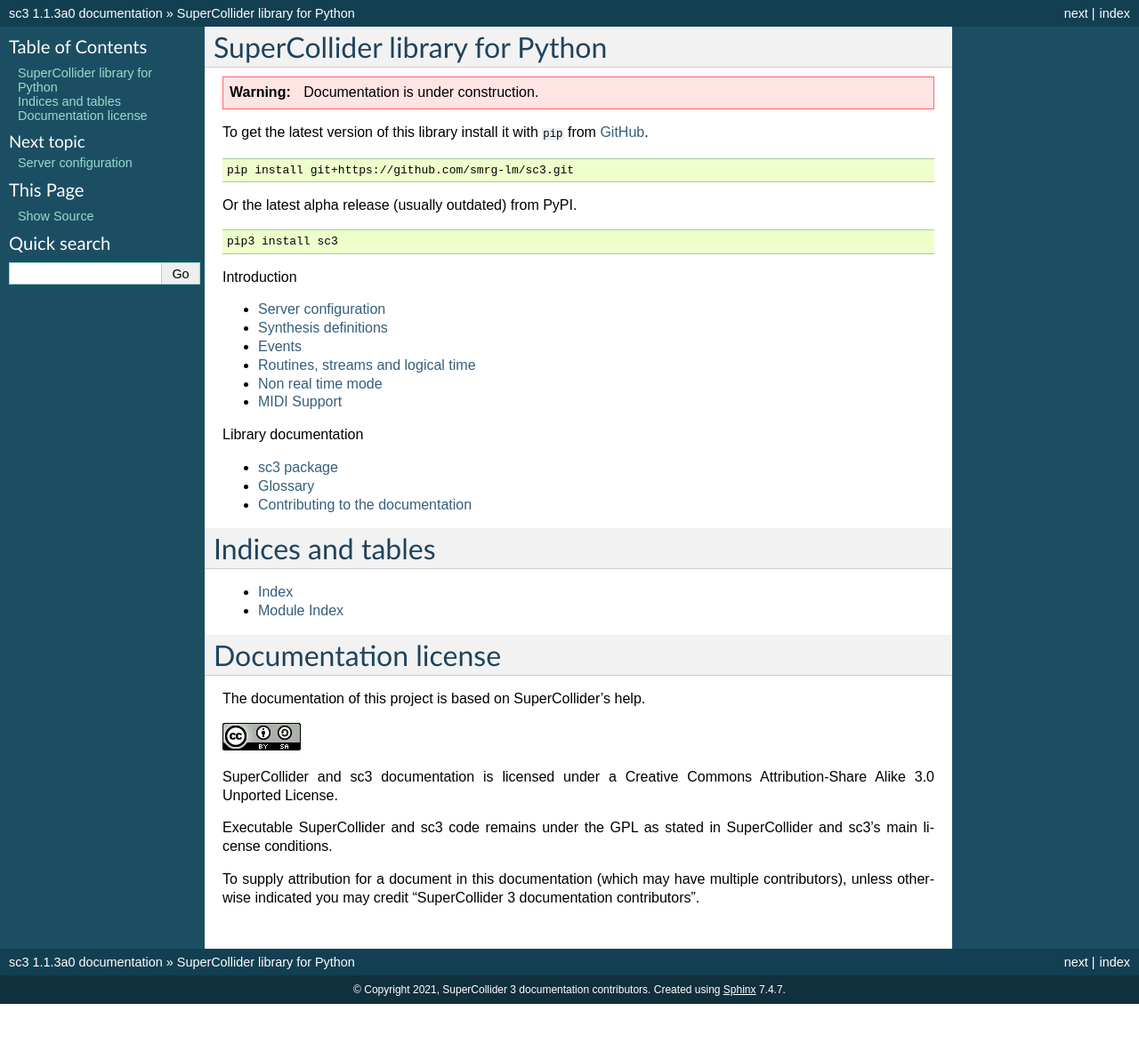
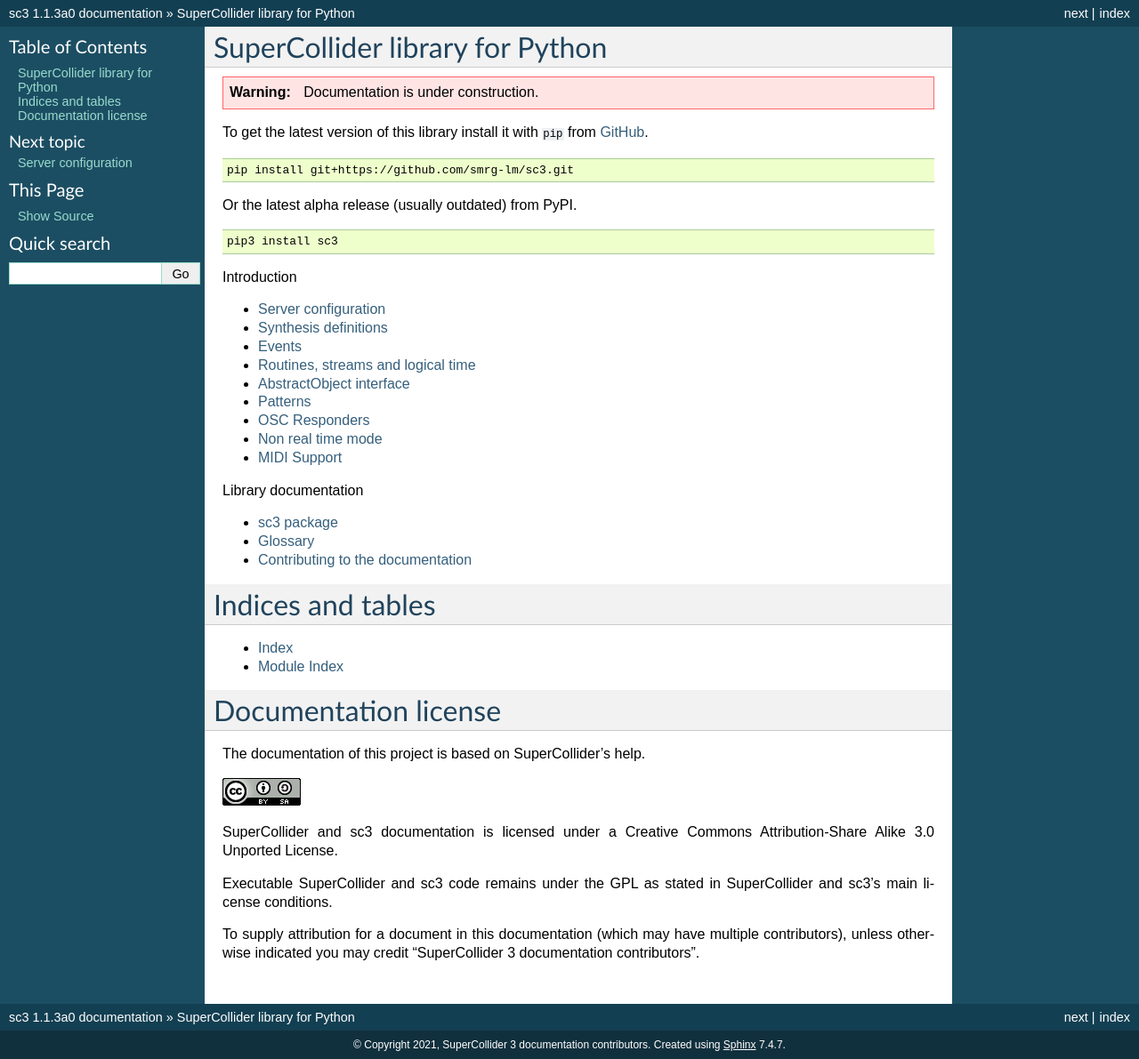
Before and after one commit to smrg-lm/sc3, a Sphinx documentation site: the page built from docs/source/index.rst, in a window 1280 px wide. Shown: the whole page at 89% size. Built offline with Sphinx 7.4.7, drawn with Linux system fonts in a browser that asks for light colours; before the commit the page ends 1129 px from its top, so only the background shows below that.

Commit message:
Docs: add empty pages.

```diff
--- a/docs/source/index.rst
+++ b/docs/source/index.rst
@@ -26,6 +26,9 @@
    intro/synthdef
    intro/event
    intro/routine
+   intro/absobject
+   intro/patterns
+   intro/oscfunc
    intro/nonrealtime
    intro/midi
 
--- /dev/null
+++ b/docs/source/intro/absobject.rst
@@ -0,0 +1,7 @@
+
+.. warning:: Under construction.
+
+AbstractObject interface
+========================
+
+...
--- /dev/null
+++ b/docs/source/intro/oscfunc.rst
@@ -0,0 +1,7 @@
+
+.. warning:: Under construction.
+
+OSC Responders
+==============
+
+...
```
Also changed, not shown: docs/source/intro/patterns.rst (added, +7 -0 lines).
